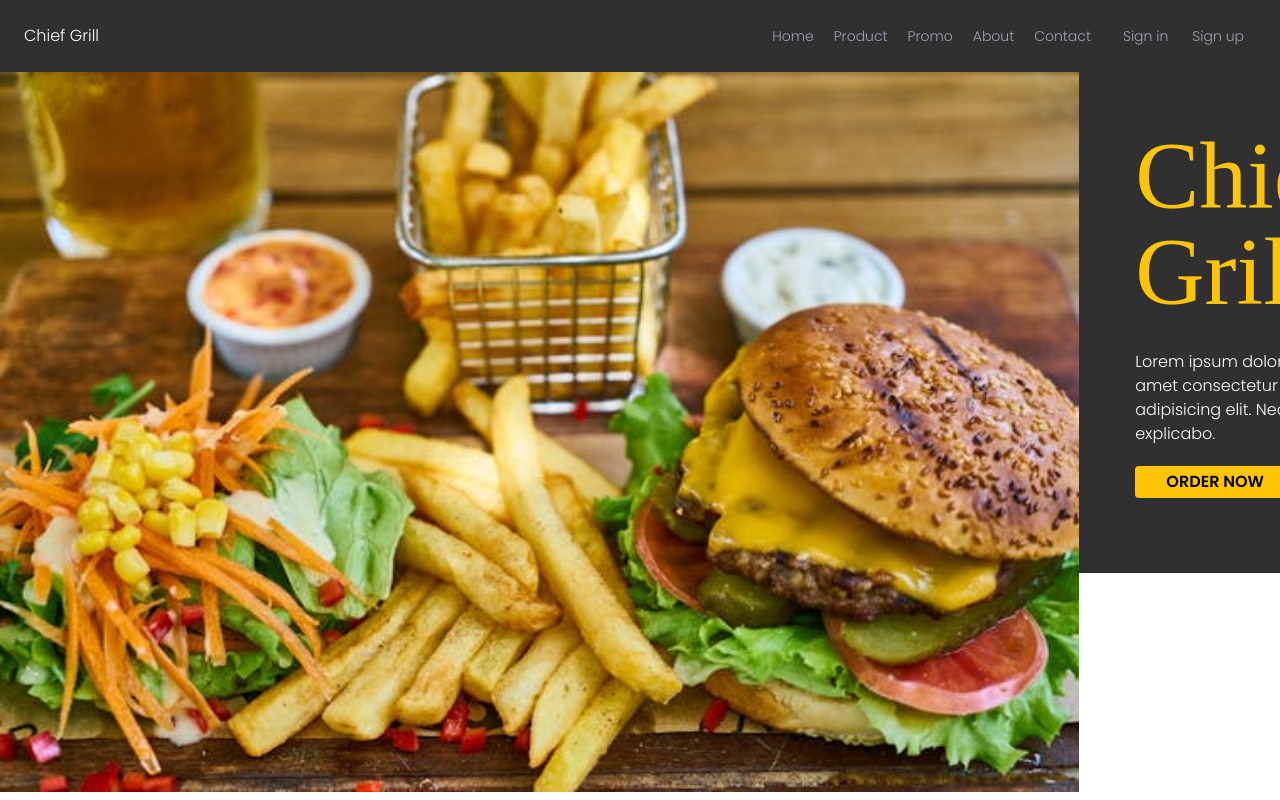
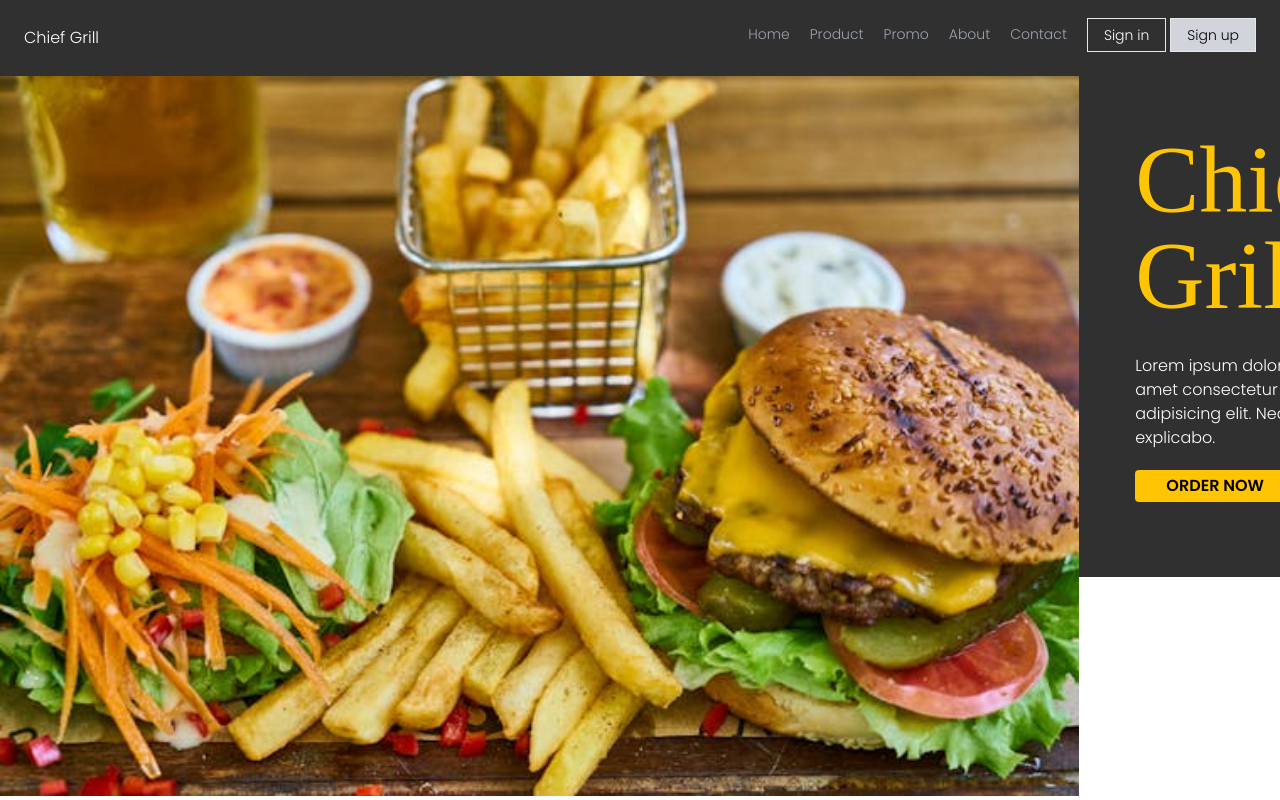
Before and after one commit to HasnainAli313/Chief-Grill, a React (Vite) app: page / in a window 1280 px wide. Shown: the top 800 px of the page. Built offline with nearby package versions, Linux system fonts and the light colour scheme; a web font is replaced by a local one.

Commit message:
designed login/signup button

```diff
--- a/src/components/Navbar.jsx
+++ b/src/components/Navbar.jsx
@@ -33,9 +33,13 @@ function Navbar() {
         <Link to="/Contact" className="text-sm text-gray-400 hover:text-gray-300">
           Contact
         </Link>
-      <div className="flex lg:flex-row flex-col  lg:gap-0 gap-2">
-        <Link to="./SignIn" className="text-sm text-gray-400 hover:text-gray-300 mx-3" >Sign in</Link>
-        <Link to="./SignUp" className="text-sm text-gray-400 hover:text-gray-300 mx-3" >Sign up</Link>
+      <div className="flex lg:flex-row flex-col  mt-[-6px] lg:gap-1 gap-2">
+        <button className=" border p-1  hover:bg-gray-400">
+        <Link to="./SignIn" className="text-sm text-white hover:text-black  mx-3" >Sign in</Link>
+        </button>
+        <button className=" border bg-gray-300  hover:bg-gray-400  p-1 ">
+        <Link to="./SignUp" className="text-sm text-black  mx-3" >Sign up</Link>
+        </button>
       </div>
       </ul>
       <div className="block lg:hidden">
```
